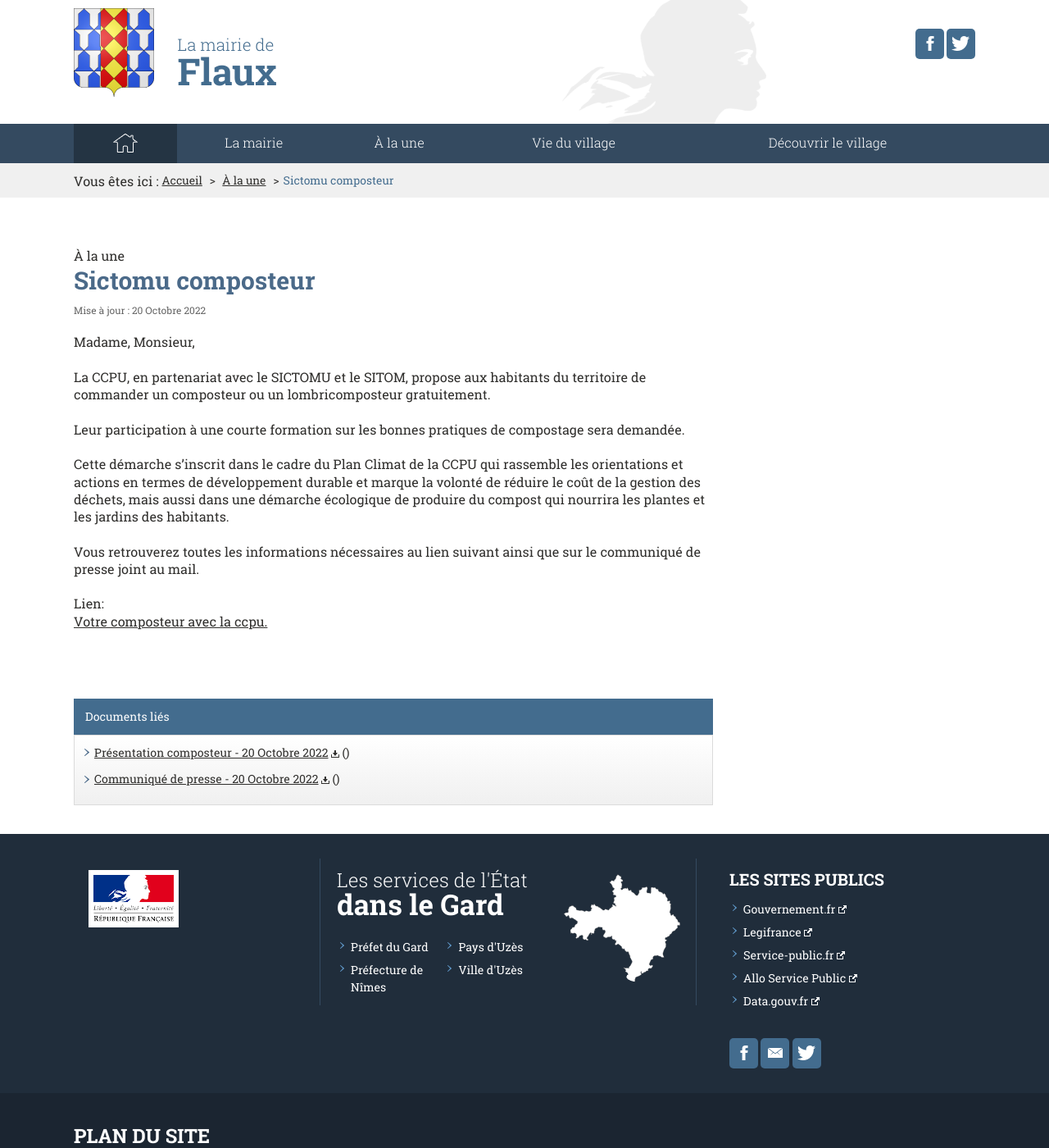
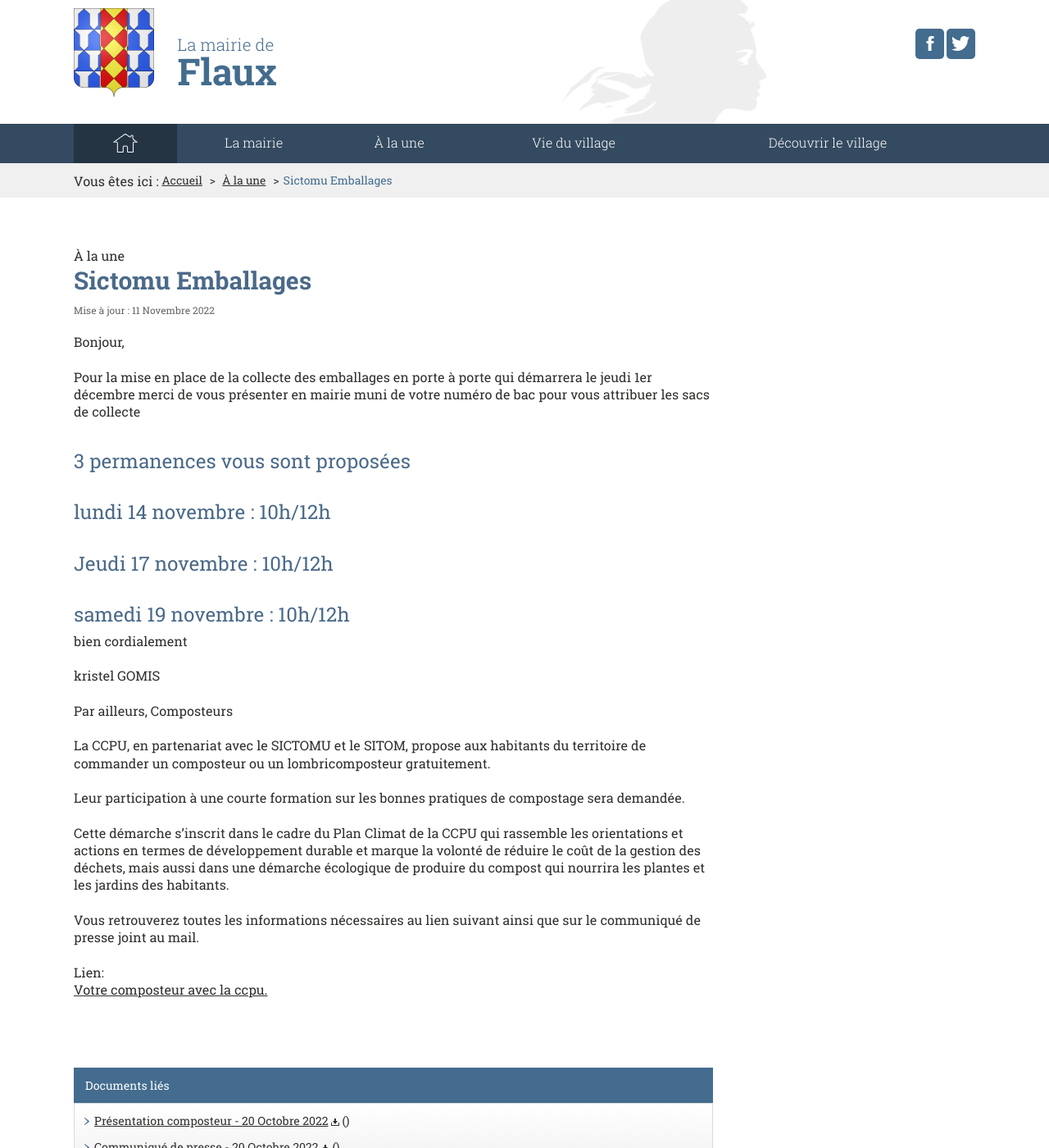
Before and after one commit to Flaux-Village/flaux-village.github.io, a Jekyll site: the page built from _actualites/sictomu.md, in a window 1280 px wide and 1400 px high. Shown: the whole window at 82% size. Built offline with Jekyll 4.4.1, drawn with Linux system fonts in a browser that asks for light colours; some of the changed text lies outside the part shown.

Commit message:
Update sictomu.md

```diff
--- a/_actualites/sictomu.md
+++ b/_actualites/sictomu.md
@@ -1,13 +1,13 @@
 ---
 layout: page
-titre: Actualités | Sictomu composteur
-description: Sictomu composteur
+titre: Actualités | Sictomu Collecte Emballages
+description: Sictomu Emballages
 keywords: mairie, commune, flaux, gard, actualités
-titre_page: Sictomu composteur
+titre_page: Sictomu Emballages
 section: À la une
 addresse_section: /actualites.html
-date_texte: 20 Octobre 2022
-date: 2022-10-20
+date_texte: 11 Novembre 2022
+date: 2022-11-11
 documents:
 - fiche: Présentation composteur
   date_texte: 20 Octobre 2022
@@ -16,7 +16,26 @@ documents:
   date_texte: 20 Octobre 2022
   addresse: /assets/flyer/Communiqué de presse-6.pdf
 ---
-Madame, Monsieur,<br>
+
+Bonjour,<br>
+
+Pour la mise en place de la collecte des emballages en porte à porte qui
+démarrera le jeudi 1er décembre
+merci de vous présenter en mairie muni de votre numéro de bac pour vous
+attribuer les sacs de collecte<br>
+
+# 3 permanences vous sont proposées<br>
+
+# lundi 14 novembre :  10h/12h<br>
+# Jeudi 17 novembre :  10h/12h<br>
+# samedi 19 novembre : 10h/12h<br>
+
+
+bien cordialement<br>
+
+kristel GOMIS<br>
+
+Par ailleurs, Composteurs<br>
 
 La CCPU, en partenariat avec le SICTOMU et le SITOM, propose aux
 habitants du territoire de commander un composteur ou un
```
